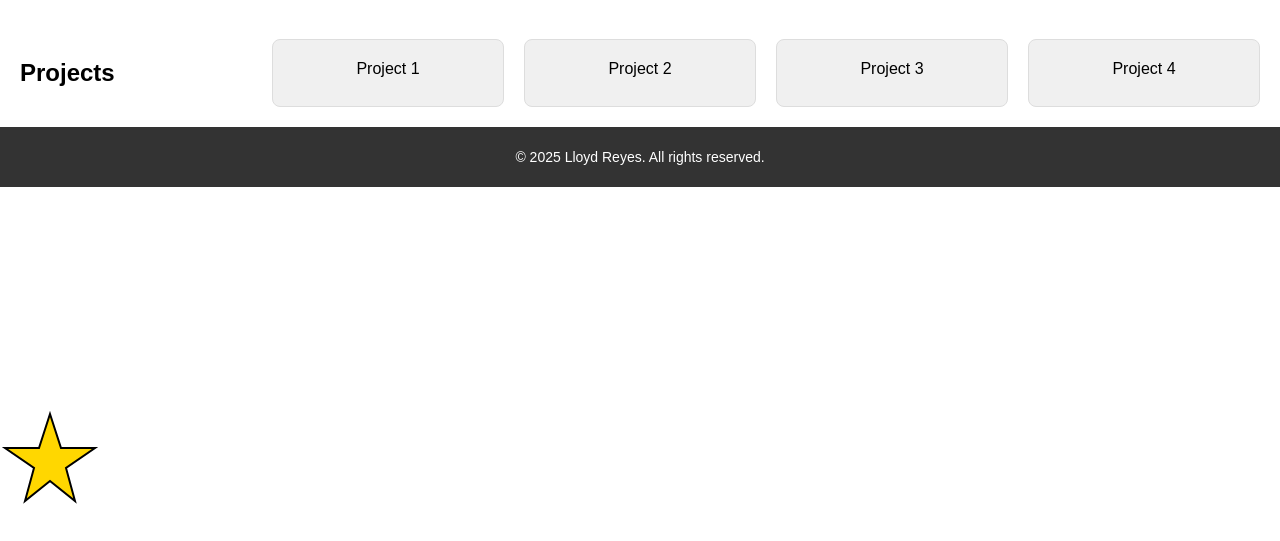
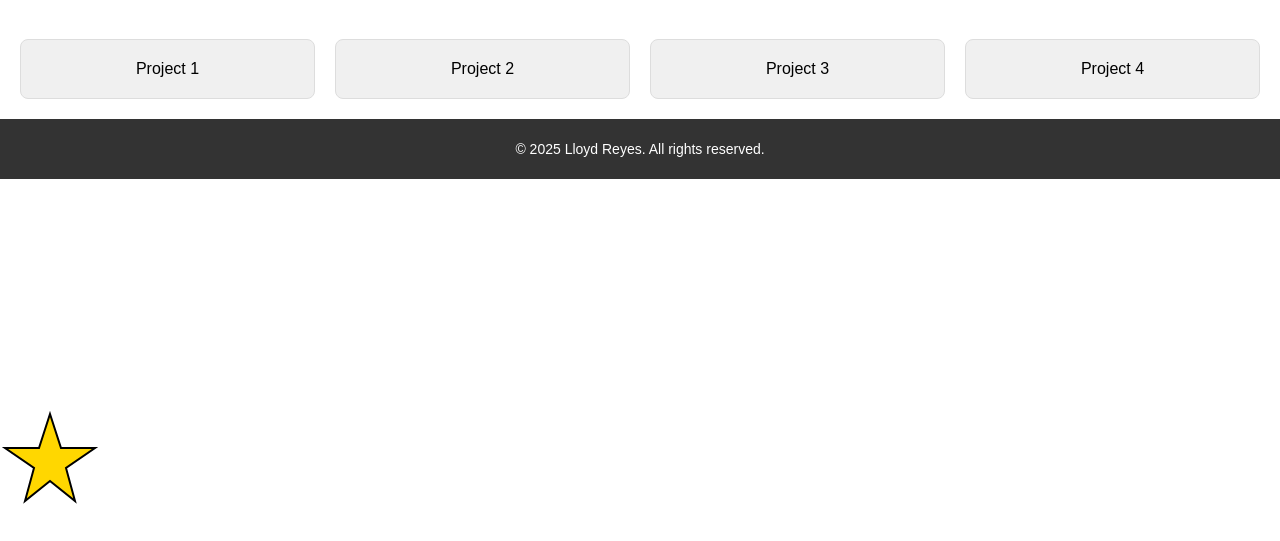
Before and after one commit to G1tHubLloyd/My_Portfolio, a plain HTML site: page work.html in a window 1280 px wide. Shown: the part 191-732 px from the top of the page. Drawn offline with Linux system fonts and the light colour scheme.

Commit message:
Update work.html

```diff
--- a/work.html
+++ b/work.html
@@ -32,7 +32,7 @@
 
         <h1>My Work</h1>
         <section class="grid-container">
-            <h2>Projects</h2> <!-- Added heading inside section -->
+            <!-- <h2>Projects</h2>  Added heading inside section -->
             <div class="grid-item">Project 1</div>
             <div class="grid-item">Project 2</div>
             <div class="grid-item">Project 3</div>
```
